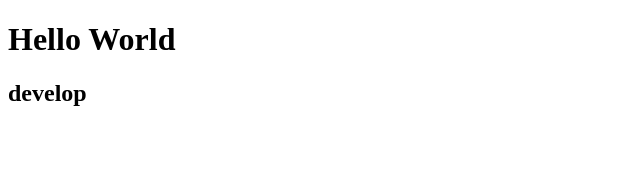
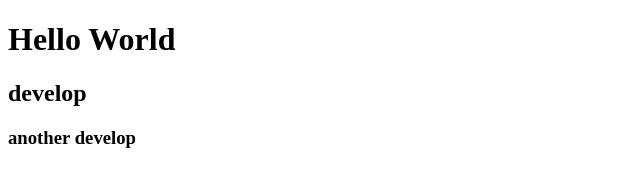
Before and after one commit to higorvoltz/01_Starting_Project, a plain HTML site: page index.html in a window 1280 px wide. Shown: the whole page, without its empty margins (0-640 px from the left). Drawn offline with Linux system fonts and the light colour scheme.

Commit message:
wip: add h3 another develop

```diff
--- a/index.html
+++ b/index.html
@@ -9,5 +9,6 @@
 <body>
   <h1>Hello World</h1>
   <h2>develop</h2>
+  <h3>another develop</h3>
 </body>
 </html>
```
